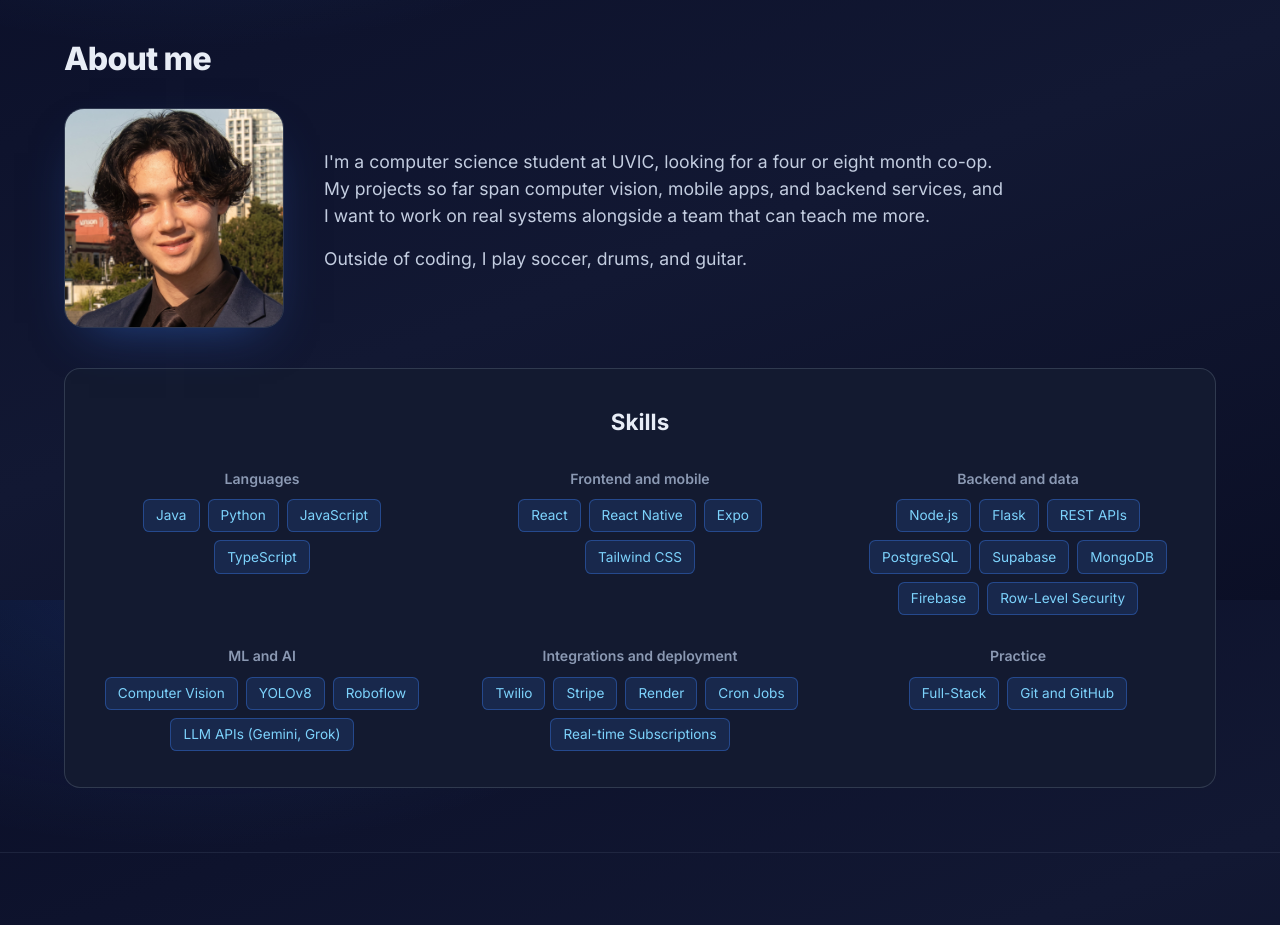
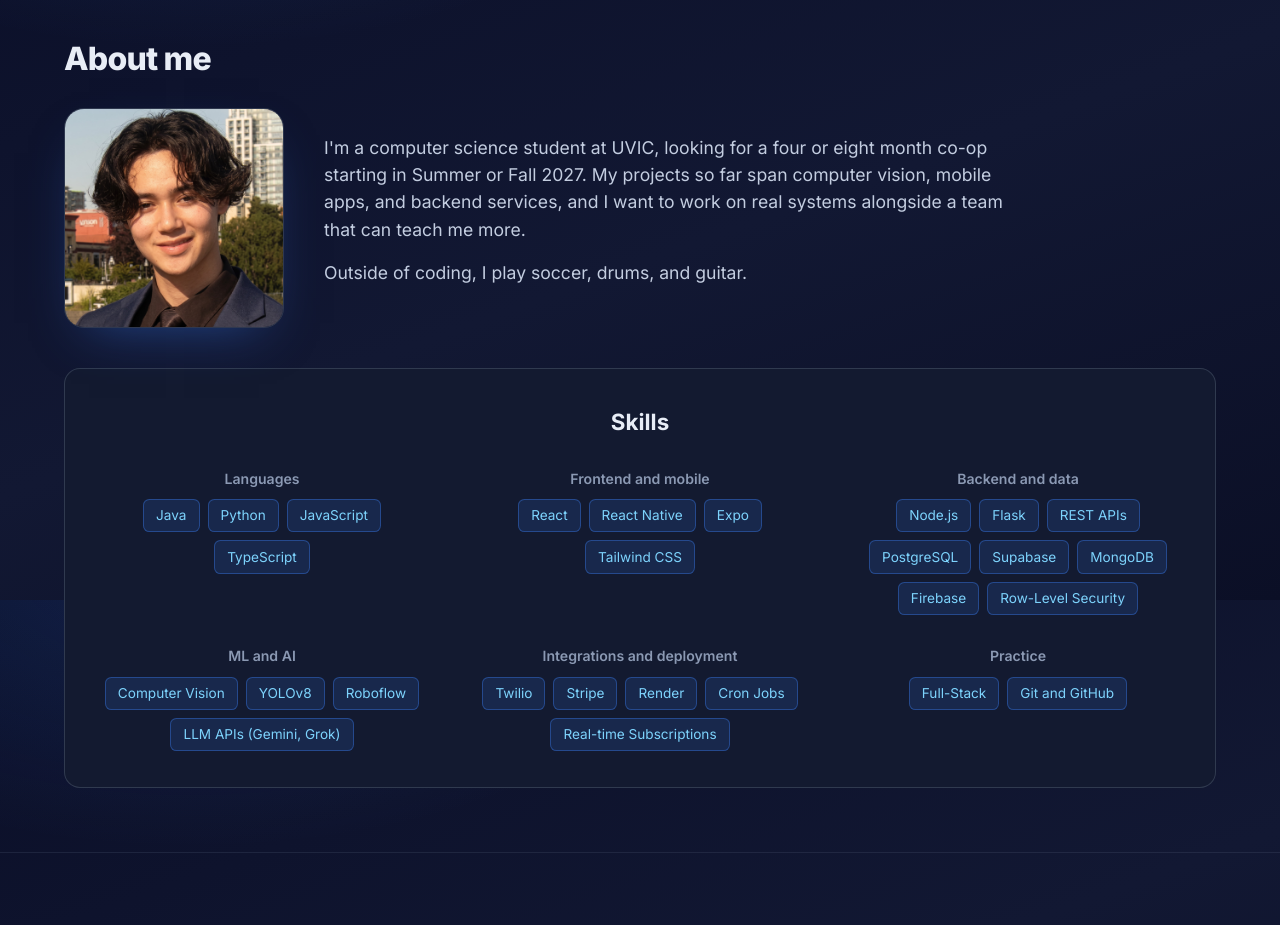
Before and after one commit to EvanHicks123/portfolio, a React (Vite) app: page / in a window 1280 px wide. Shown: the part 2600-3525 px from the top of the page. Built offline with nearby package versions, Linux system fonts and the light colour scheme.

Commit message:
small changes in about me description

```diff
--- a/src/App.jsx
+++ b/src/App.jsx
@@ -249,7 +249,7 @@ function Portfolio() {
                         )}
                         <div className="about-text">
                             <p>
-                                I'm a computer science student at UVIC, looking for a four or eight month co-op. My projects
+                                I'm a computer science student at UVIC, looking for a four or eight month co-op starting in Summer or Fall 2027. My projects
                                 so far span computer vision, mobile apps, and backend services, and I want to work on
                                 real systems alongside a team that can teach me more.
                             </p>
```
